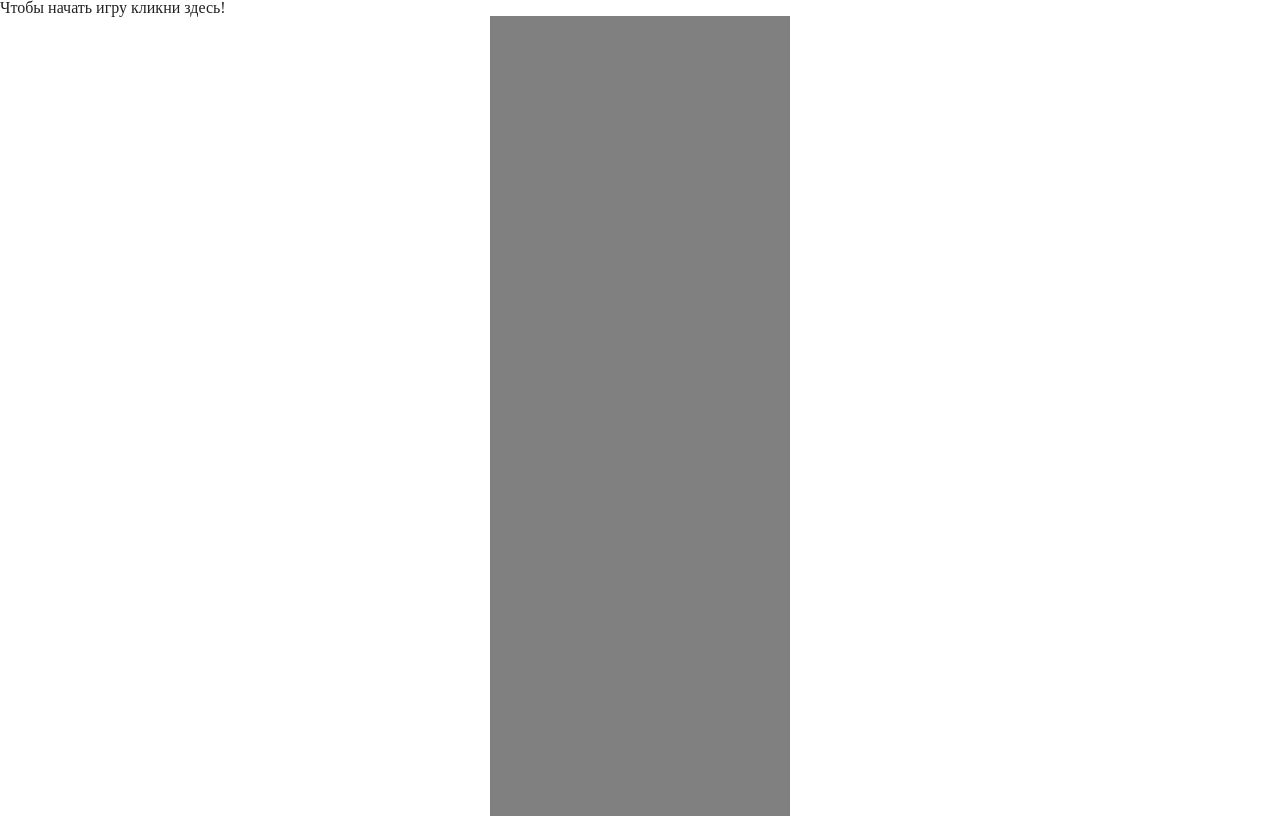
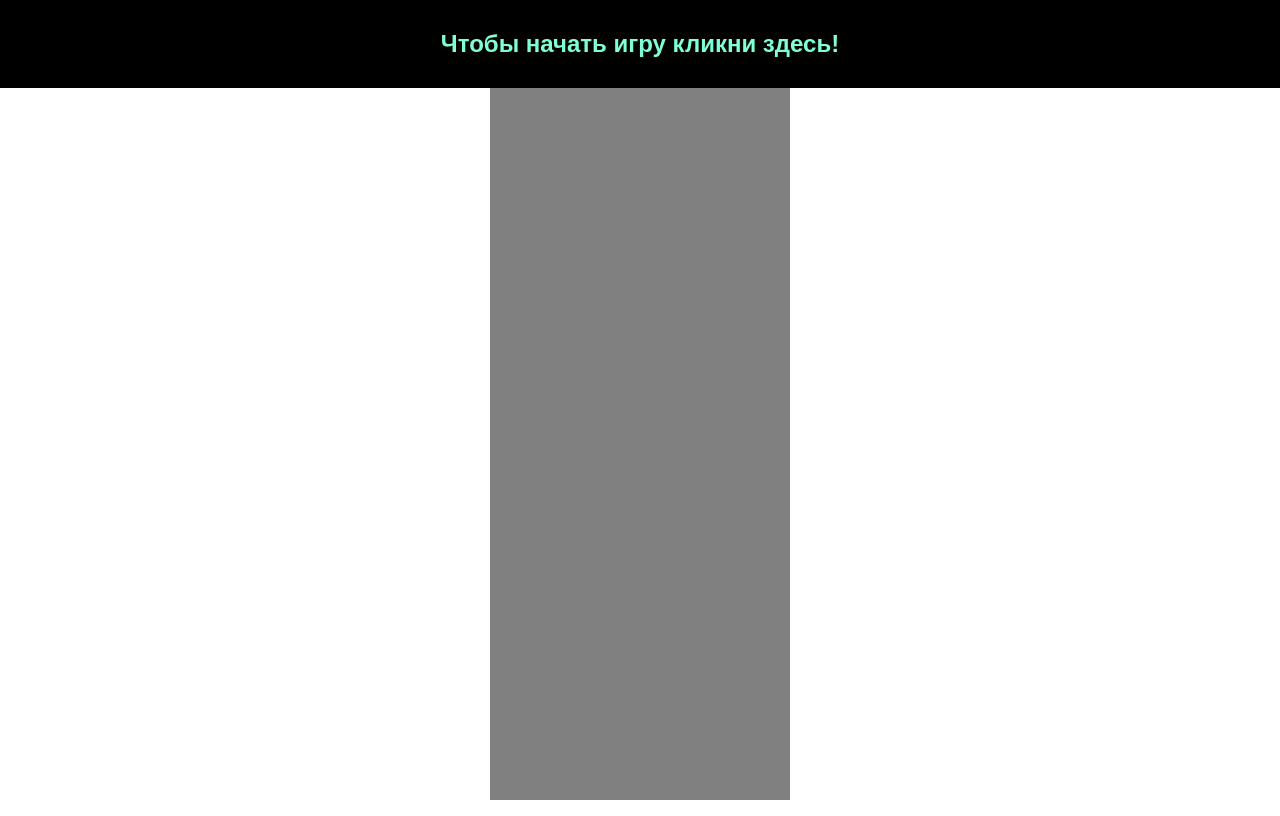
Before and after one commit to VitalisKonrad/needForJS_site, a plain HTML site: page index.html in a window 1280 px wide. Drawn offline with Linux system fonts and the light colour scheme.

Commit message:
done day 3: - add rules when cars hit in road accident - change button to start game - add ability to start new game after road accident - add game session score
need to add:
- music
- different enemy
- enemy moving
- format cars png to 1:2

```diff
--- a/css/style.css
+++ b/css/style.css
@@ -26,3 +26,33 @@
     background: #ffffff;
     left: 145px;
 }
+.start{
+    position: absolute;
+    left: 0;
+    top: 0;
+    margin: 0;
+    width: 100%;
+    padding: 2rem 0;
+    text-align: center;
+    z-index: 20;
+    color: aquamarine;
+    font-size: 1.5rem;
+    background: #000000;
+    cursor: pointer;
+    font-family: sans-serif;
+    font-weight: 700;
+}
+.score{
+    position: absolute;
+    top: 0;
+    left: 0;
+    width: 100%;
+    background: #000000;
+    padding: 1rem 0;
+    color: aquamarine;
+    text-align: center;
+    z-index: 20;
+    font-size: 1.5rem;
+    font-family: sans-serif;
+    font-weight: 500;
+}
--- a/js/main.js
+++ b/js/main.js
@@ -28,6 +28,7 @@ function getQuantityElements(heightElement) {
 
 function startGame() {
     start.classList.add('hide');
+    gameArea.innerHTML = '';
 
     for (let i =0; i < getQuantityElements(100); i++) {
         const line = document.createElement('div');
@@ -47,18 +48,29 @@ function startGame() {
 
     }
 
+    setting.score = 0;
     setting.start = true;
     gameArea.appendChild(car);
+    car.style.left = gameArea.offsetWidth/2 - car.offsetWidth/2;
+    car.style.top = 'auto';
+    car.style.bottom = '10px';
     setting.x = car.offsetLeft;
     setting.y = car.offsetTop;
     requestAnimationFrame(playGame);
 }
 
 function playGame() {
-    console.log('The game has been started')
-    moveRoad();
-    moveEnemy();
+    // setting.score += setting.speed;
+    // console.log('The game has been started')
+    // moveRoad();
+    // moveEnemy();
     if (setting.start){
+        setting.score += setting.speed;
+        // console.log(setting.score);
+        score.innerHTML = 'SCORE<br>' + setting.score;
+        // console.log('The game has been started')
+        moveRoad();
+        moveEnemy();
         if (keys.ArrowLeft && setting.x > 0){
             setting.x -= setting.speed;
         }
@@ -106,6 +118,19 @@ function moveRoad() {
 function moveEnemy() {
     let enemy = document.querySelectorAll('.enemy');
     enemy.forEach(function (item) {
+        let carRect = car.getBoundingClientRect();
+        let enemyRect = item.getBoundingClientRect();
+
+        if (carRect.top <= enemyRect.bottom &&
+        carRect.right >= enemyRect.left &&
+        carRect.left <= enemyRect.right &&
+        carRect.bottom >= enemyRect.top){
+            setting.start = false;
+            console.warn('dtp');
+            start.classList.remove('hide');
+            score.style.top = start.offsetHeight;
+        }
+
         item.y += setting.speed / 2;
         item.style.top = item.y +'px';
         if (item.y >= document.documentElement.clientHeight){
```
Also changed, not shown: image/enemy1.png, image/player1.png.
